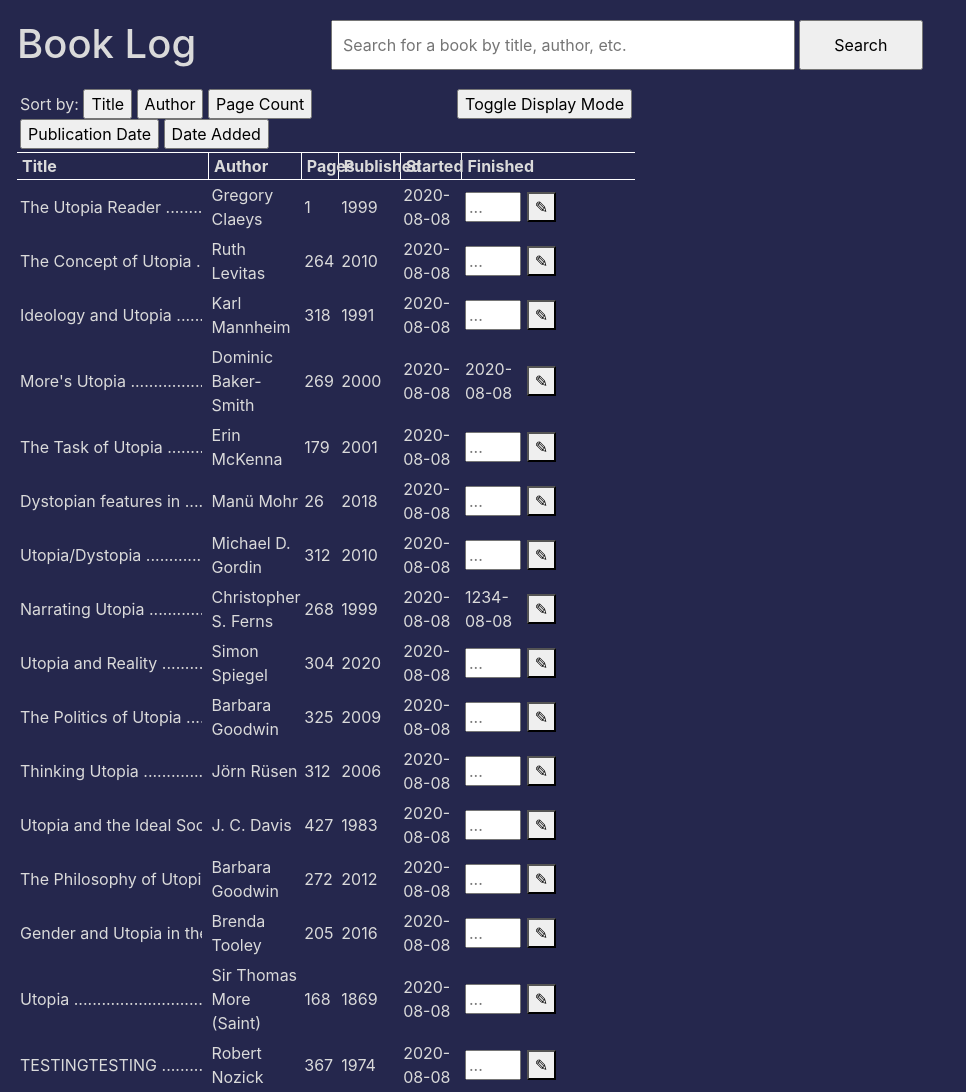
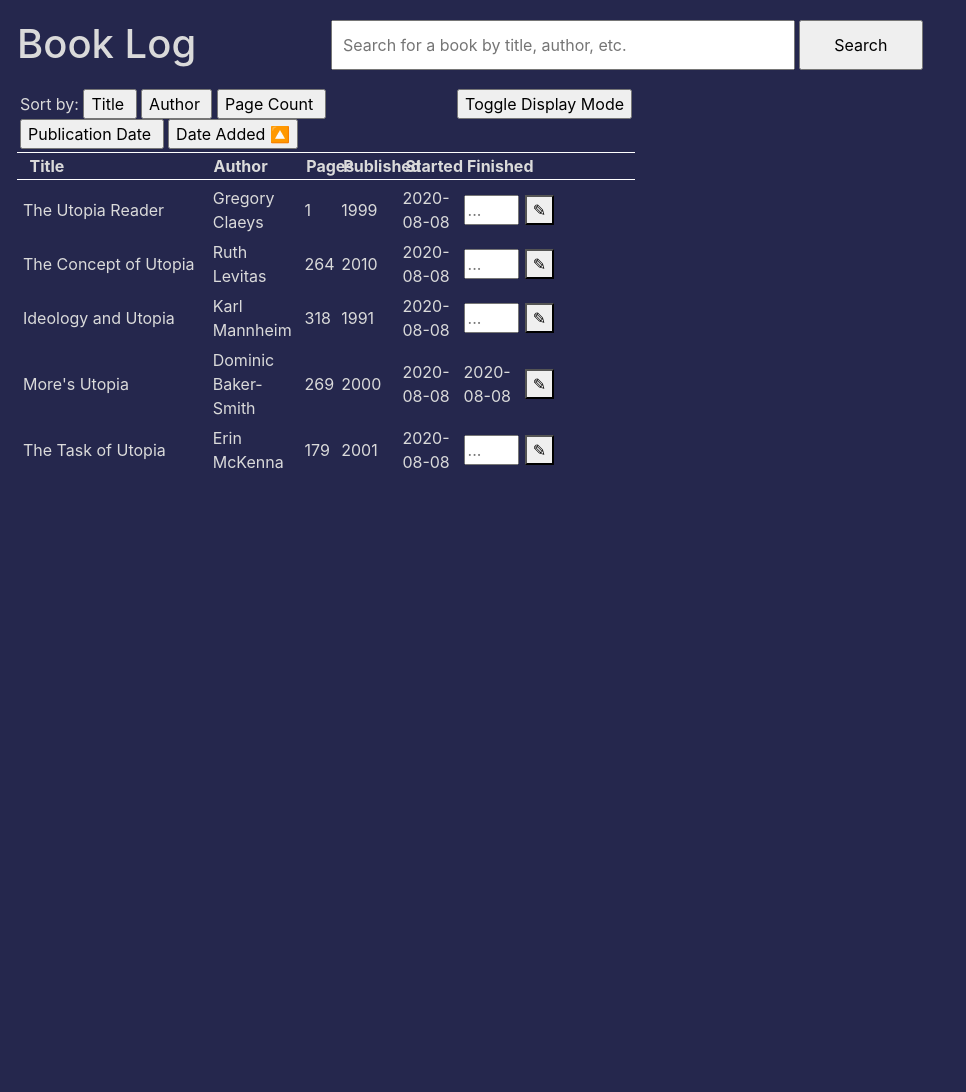
Before and after one commit to Bennibraun/Libro-Disco, a Flask app: page / in a window 1280 px wide. Shown: the whole page, without its empty margins (0-966 px from the left). After the commit the page ends 469 px from the top, so only its background shows below. Run offline with Flask 2, Linux system fonts and the light colour scheme; lists and menus that the app fills with data are empty; some libraries are stand-ins or nearby versions.

Commit message:
Scrollbars, layouts starting to work.

```diff
--- a/app.py
+++ b/app.py
@@ -26,12 +26,16 @@
         return '<book %r>' % self.id
 
 books = Booklog.query.order_by(Booklog.date_started).all()
+sort = ''
 sortAtoZ = True
 showImages = False
 
 @app.route('/')
 def index():
-    return render_template('index.html', books=books, showImages=showImages)
+    global books
+    global showImages
+    global sort
+    return render_template('index.html', books=books, showImages=showImages, sort=sort)
 
 @app.route('/displayMode', methods=['POST'])
 def switchDisplayMode():
@@ -40,70 +44,82 @@
     showImages = not showImages
     return redirect('/')
 
-@app.route('/sort', methods=['POST','GET'])
+@app.route('/sort', methods=['POST'])
 def sort():
     global books
+    global sort
     global sortAtoZ
-    try:
-        request.form['sortAuthor']
-        print('sorting by author')
-        books = Booklog.query.order_by(Booklog.author).all()
-        if not sortAtoZ:
-            books.reverse()
-            sortAtoZ = True
-        else:
-            sortAtoZ = False
-        return redirect('/')
-    except:
-        pass
-    try:
-        request.form['sortTitle']
-        print('sorting by title')
-        books = Booklog.query.order_by(Booklog.title).all()
-        if not sortAtoZ:
-            books.reverse()
-            sortAtoZ = True
-        else:
-            sortAtoZ = False
-        return redirect('/')
-    except:
-        pass
-    try:
-        request.form['sortPageCount']
-        print('sorting by page count')
-        books = Booklog.query.order_by(Booklog.page_count).all()
-        if not sortAtoZ:
-            books.reverse()
-            sortAtoZ = True
-        else:
-            sortAtoZ = False
-        return redirect('/')
-    except:
-        pass
-    try:
-        request.form['sortPubDate']
-        print('sorting by publication date')
-        books = Booklog.query.order_by(Booklog.pub_date).all()
-        if not sortAtoZ:
-            books.reverse()
-            sortAtoZ = True
-        else:
-            sortAtoZ = False
-        return redirect('/')
-    except:
-        pass
-    try:
-        request.form['sortDateAdded']
-        print('sorting by date added')
-        books = Booklog.query.order_by(Booklog.date_started).all()
-        if not sortAtoZ:
-            books.reverse()
-            sortAtoZ = True
-        else:
-            sortAtoZ = False
-        return redirect('/')
-    except:
-        pass
+    if request.method == 'POST':
+        try:
+            request.form['sortAuthor']
+            print('sorting by author')
+            books = Booklog.query.order_by(Booklog.author).all()
+            if not sortAtoZ:
+                sort = 'authorUp'
+                books.reverse()
+                sortAtoZ = True
+            else:
+                sort = 'authorDown'
+                sortAtoZ = False
+            return redirect('/')
+        except:
+            pass
+        try:
+            request.form['sortTitle']
+            print('sorting by title')
+            books = Booklog.query.order_by(Booklog.title).all()
+            if not sortAtoZ:
+                sort = 'titleUp'
+                books.reverse()
+                sortAtoZ = True
+            else:
+                sort = 'titleDown'
+                sortAtoZ = False
+            return redirect('/')
+        except:
+            pass
+        try:
+            request.form['sortPageCount']
+            print('sorting by page count')
+            books = Booklog.query.order_by(Booklog.page_count).all()
+            if not sortAtoZ:
+                sort = 'pagesUp'
+                books.reverse()
+                sortAtoZ = True
+            else:
+                sort = 'pagesDown'
+                sortAtoZ = False
+            return redirect('/')
+        except:
+            pass
+        try:
+            request.form['sortPubDate']
+            print('sorting by publication date')
+            books = Booklog.query.order_by(Booklog.pub_date).all()
+            if not sortAtoZ:
+                sort = 'pubUp'
+                books.reverse()
+                sortAtoZ = True
+            else:
+                sort = 'pubDown'
+                sortAtoZ = False
+            return redirect('/')
+        except:
+            pass
+        try:
+            request.form['sortDateAdded']
+            print('sorting by date added')
+            books = Booklog.query.order_by(Booklog.date_started).all()
+            if not sortAtoZ:
+                sort = 'addedUp'
+                books.reverse()
+                sortAtoZ = True
+            else:
+                sort = 'addedDown'
+                sortAtoZ = False
+            return redirect('/')
+        except:
+            pass
 
     print('sorting by date added by default')
     books = Booklog.query.order_by(Booklog.date_started).all()
@@ -171,7 +187,7 @@
             img = {'thumbnail':'https://images-na.ssl-images-amazon.com/images/I/618C21neZFL._SX331_BO1,204,203,200_.jpg'}
         db.session.add(Booklog(title=book["title"], author=book["authors"][0], page_count=book["pageCount"], pub_date=book["publishedDate"][0:4], img_url=img["thumbnail"], volume_id=volumeID))
         db.session.commit()
-    return 'hurray'
+    return redirect('/')
 
 @app.route('/finish_book/', methods=['POST'])
 def markFinished():
@@ -187,7 +203,7 @@
         book.date_finished = formatted_date
         db.session.commit()
 
-    return redirect('/sort')
+    return redirect('/refresh/')
 
 
 @app.route('/delete/<int:id>')
@@ -198,7 +214,7 @@
     try:
         db.session.delete(book_to_delete)
         db.session.commit()
-        return redirect('/sort')
+        return redirect('/refresh/')
     except:
         return render_template('error.html',msg='Error in delete() fn')
 
@@ -222,22 +238,46 @@
         db.session.add(Booklog(title=edits['title'], author=edits['author'], page_count=edits['pages'], pub_date=edits['published'][0:4], date_started=edits["startDate"], date_finished=edits["finishDate"], img_url=edits["thumbnail"], volume_id=edits['volumeID']))
         db.session.commit()
 
-        db.session.delete(old_book)
-        db.session.commit()
-
-    return redirect('/sort')
+    return redirect('/')
 
 
-@app.route('/clear/')
-def clear():
-    try:
-        book_list = Booklog.query.all()
-        for book in book_list:
-            db.session.delete(book)
-        db.session.commit()
-        return render_template('error.html',msg='Error in clear() fn')
-    except:
-        return 'Clear failed'
+@app.route('/refresh/')
+def refresh():
+    # Sort as it should be, by default
+    global sort
+    global books
+    global showImages
+    if sort == 'titleUp':
+        books = Booklog.query.order_by(Booklog.title).all()
+    elif sort == 'titleDown':
+        books = Booklog.query.order_by(Booklog.title).all()
+        books.reverse()
+    elif sort == 'authorUp':
+        books = Booklog.query.order_by(Booklog.author).all()
+    elif sort == 'authorDown':
+        books = Booklog.query.order_by(Booklog.author).all()
+        books.reverse()
+    elif sort == 'pagesUp':
+        books = Booklog.query.order_by(Booklog.page_count).all()
+    elif sort == 'pagesDown':
+        books = Booklog.query.order_by(Booklog.page_count).all()
+        books.reverse()
+    elif sort == 'pubUp':
+        books = Booklog.query.order_by(Booklog.pub_date).all()
+    elif sort == 'pubDown':
+        books = Booklog.query.order_by(Booklog.pub_date).all()
+        books.reverse()
+    elif sort == 'addedUp':
+        books = Booklog.query.order_by(Booklog.date_started).all()
+    elif sort == 'addedDown':
+        books = Booklog.query.order_by(Booklog.date_started).all()
+        books.reverse()
+    else:
+        sort = 'addedUp'
+        books = Booklog.query.order_by(Booklog.date_started).all()
+
+    print('refreshing')
+    return render_template('index.html', books=books, showImages=showImages, sort=sort)
 
 
 if __name__ == "__main__":
--- a/static/css/styles.css
+++ b/static/css/styles.css
@@ -123,45 +123,93 @@
 
 .spacerCol {
     width: 1%;
+    border-right: none;
     border-left: none;
 }
 
 .titleCol {
+    width: 30%;
+    max-width: 30%;
     border-right: none;
     border-left: none;
-    width: 30%;
-    max-width: 30%;
 }
 
 .authorCol {
     width: 15%;
+    border-right: none;
+    border-left: none;
 }
 
 .pageCol {
     width: 6%;
+    border-right: none;
+    border-left: none;
 }
 
 .pubDateCol {
     width: 10%;
+    border-right: none;
+    border-left: none;
 }
 
 .startedCol {
     width: 10%;
+    border-right: none;
+    border-left: none;
 }
 
 .finishedCol {
     width: 10%;
     border-right: none;
+    border-left: none;
+}
+
+.controlCol {
+    width: 18%;
+    border-right: none;
+    border-left: none;
 }
 
 .title {
     width: 30%;
+    white-space: nowrap;
     overflow: hidden;
-    white-space: nowrap;
+    text-overflow: ellipsis;
 }
 
-.title:after { content: " ......................................................................................" }
+.author {
+    width: 15%;
+}
+
+.pages {
+    width: 6%;
+}
+
+.publicationDate {
+    width: 10%;
+}
+
+.dateStarted {
+    width: 10%;
+}
+
+.dateFinished {
+    width: 10%;
+}
+
 
 .bookControls {
-    width: 19%;
+    width: 18%;
 }
+
+*::-webkit-scrollbar {
+    width: 5px;
+}
+*::-webkit-scrollbar-track {
+    background: rgba(0,0,0,0);
+}
+*::-webkit-scrollbar-thumb {
+    background-color: white;
+    border-radius: 20px;
+    border: none;
+}
--- a/templates/index.html
+++ b/templates/index.html
@@ -23,21 +23,23 @@
             </div>
         </div>
         <div class="row">
-            <div class="col-md-6">
+            <div class="col-md-6" style="height: 50vh; border: none; overflow: hidden;">
                 <div class="listHeaderMenu">
                     <form action="/sort" method="post">
                         Sort by:
-                        <input name="sortTitle" value="Title" type="submit">
-                        <input name="sortAuthor" value="Author" type="submit">
-                        <input name="sortPageCount" value="Page Count" type="submit">
-                        <input name="sortPubDate" value="Publication Date" type="submit">
-                        <input name="sortDateAdded" value="Date Added" type="submit">
+                        <input id="sortTitle" name="sortTitle" value="Title {% if sort == 'titleUp' %}🔼{% elif sort == 'titleDown' %}🔽{% endif %}" type="submit">
+                        <input id="sortAuthor" name="sortAuthor" value="Author {% if sort == 'authorUp' %}🔼{% elif sort == 'authorDown' %}🔽{% endif %}" type="submit">
+                        <input id="sortPageCount" name="sortPageCount" value="Page Count {% if sort == 'pagesUp' %}🔼{% elif sort == 'pagesDown' %}🔽{% endif %}" type="submit">
+                        <input id="sortPubDate" name="sortPubDate" value="Publication Date {% if sort == 'pubUp' %}🔼{% elif sort == 'pubDown' %}🔽{% endif %}" type="submit">
+                        <input id="sortDateAdded" name="sortDateAdded" value="Date Added {% if sort == 'addedUp' %}🔼{% elif sort == 'addedDown' %}🔽{% endif %}" type="submit">
                     </form>
+
                     <form action="/displayMode" method="post" style="padding-left: 20px;">
                         <input name="switchDisplayMode" value="Toggle Display Mode" type="submit">
                     </form>
                 </div>
                 {% if showImages %}
+                <div id="tableContent" style="height: 40vh; overflow: overlay;">
                     <table class="table-wimg">
                         <tr class="bookRow"></tr>
                         {% for i in range(books|length) %}
@@ -59,18 +61,24 @@
                             </tr>
                         {% endfor %}
                     </table>
+                </div>
                 {% else %}
                     <table class="table-list">
                         <tr class="listHeader">
-                            <th class="titleCol">Title</th>
+                            <th class="titleCol">&nbsp&nbspTitle</th>
                             <th class="spacerCol"></th>
-                            <th class="authorCol">Author</th class="titleCol">
-                            <th class="pageCol">Pages</th class="titleCol">
-                            <th class="pubDateCol">Published</th class="titleCol">
+                            <th class="authorCol">Author</th>
+                            <th class="pageCol">Pages</th>
+                            <th class="pubDateCol">Published</th>
                             <th class="startedCol">Started</th>
                             <th class="finishedCol">Finished</th>
+                            <th class="controlCol"></th>
                         </tr>
-                        <tr class="bookRow"></tr>
+                    </table>
+
+                    <div id="tableContent" style="height: 40vh; overflow: overlay;">
+                    <table class="table-list">
+
 
                         {% for i in range(books|length) %}
                             <tr class="bookRow">
@@ -100,7 +108,9 @@
                             </tr>
                         {% endfor %}
                     </table>
+                    </div>
                 {% endif %}
+                </div>
             </div>
         </div>
     </div>
@@ -143,13 +153,12 @@
         startDate = $("#startDate"+id).text();
         $("#startDate"+id).html('<input type="text" id="startDateEditField'+id+'" value="' + startDate + '"  style="width:100%;">');
         finishDate = $("#finishDate"+id).val();
-        console.log(finishDate);
         $("#finishDateTD"+id).html('<input type="text" id="finishDateEditField'+id+'" value="' + finishDate + '"  style="width:100%;">');
 
         $("#editBtn"+id).hide();
         $("#bookControls"+id).append('<button id="cancelEditBtn'+id+'" class="cancelEditBtn" style="float: left;">↩️</button>');
         $("#bookControls"+id).append('<button id="saveEditBtn'+id+'" class="saveEditBtn" style="float: left;">💾</button>');
-        $("#bookControls"+id).append('<form id="deleteBtn'+id+'" action="/delete/'+id+'" style="float: left;"><input type="submit" value="❌"/></form>');
+        $("#bookControls"+id).append('<form id="deleteBtn'+id+'" action="/delete/'+id+'" style="float: left;"><input id="deleteBtnSubmit'+id+'" type="submit" value="❌"/></form>');
         $("#cancelEditBtn"+id).click(function() { restoreListing(id); });
         $("#saveEditBtn"+id).click(function() {
             title = $("#titleEditField"+id).val();
@@ -161,7 +170,7 @@
             var thumbnail = $("#img_url"+id).text();
             var volumeID = $("#volumeID"+id).text();
 
-            console.log(finishDate);
+            $("#deleteBtnSubmit"+id).trigger("click");
 
             $.ajax({
                 type: "POST",
@@ -181,7 +190,7 @@
                 success: function (data) {}
             });
 
-            restoreListing(id);
+
         });
     });
 </script>
```
Also changed, not shown: booklog.db.
